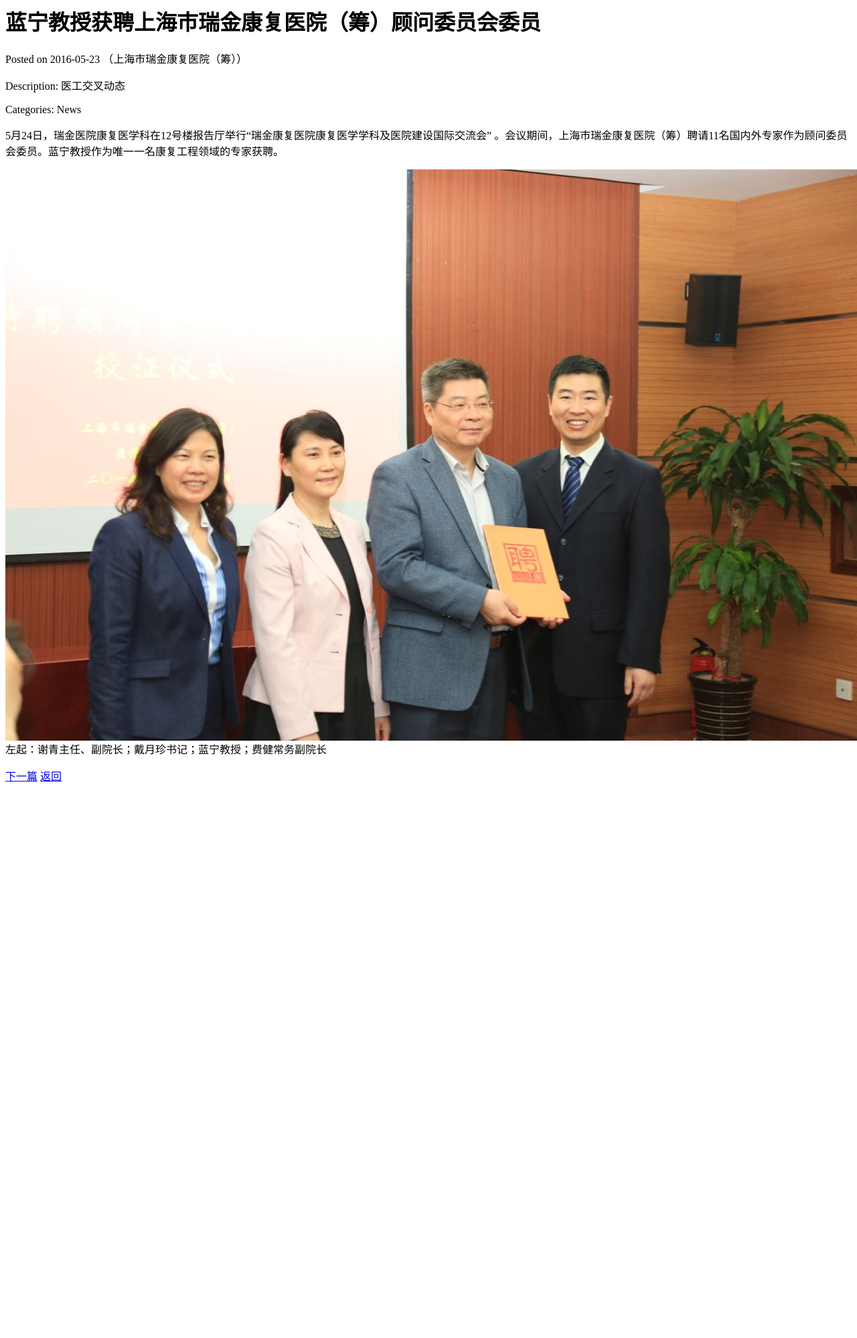
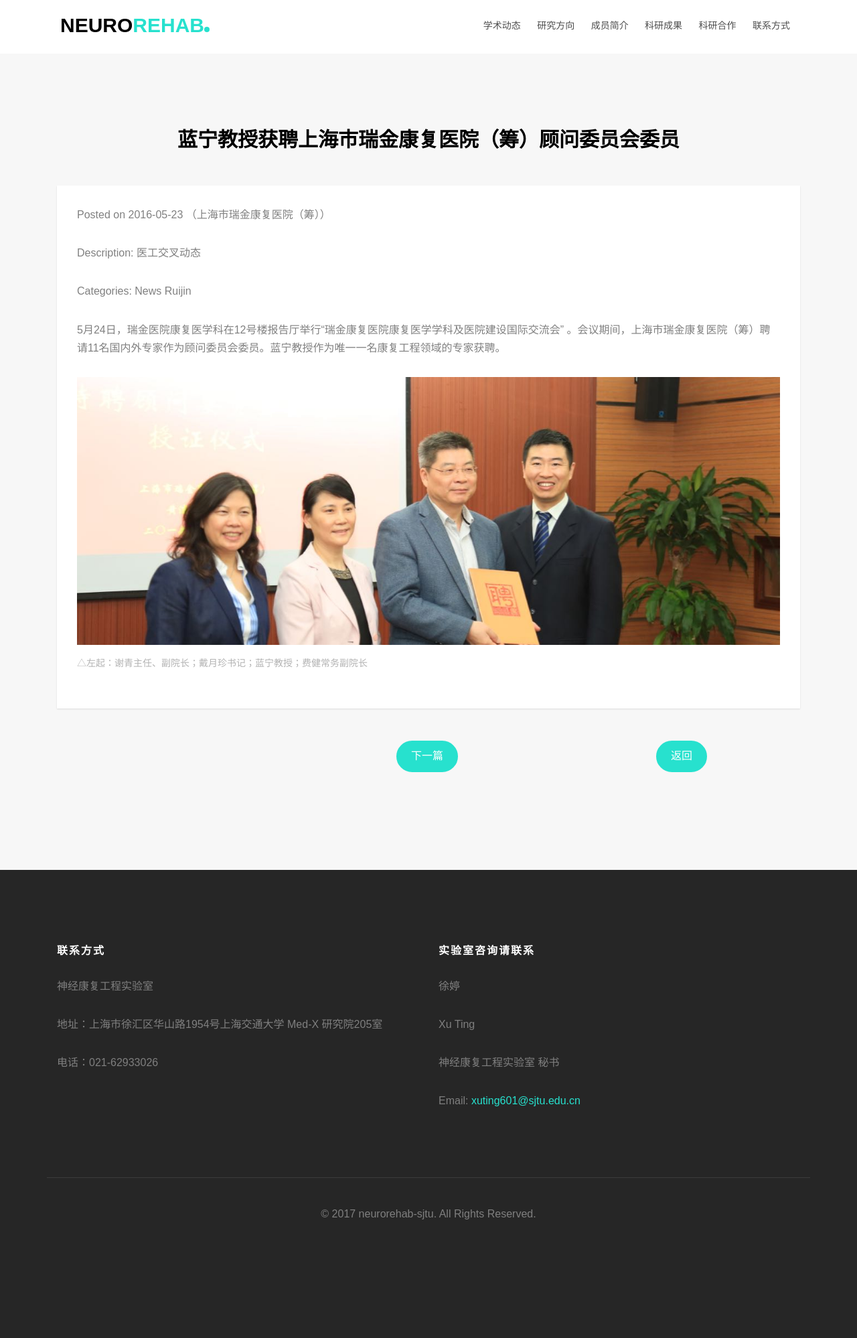
Before and after one commit to cai-yang/neurorehab, a Django app: page /article/1/ in a window 1280 px wide. Shown: the whole page at 67% size. Before the commit the page ends 1167 px from the top, so only its background shows below. Run offline with Django 3.2, Linux system fonts and the light colour scheme; data comes from the database, SQL or seed files in the repository; some libraries are stand-ins or nearby versions; some web fonts are replaced.

Commit message:
improve the article site

```diff
--- a/page/templates/article.html
+++ b/page/templates/article.html
@@ -1,4 +1,13 @@
-<h1>{{a.title}}</h1>
+{%include 'head.html'%}
+<div id="fh5co-blog-section" class="fh5co-light-grey-section">
+  <div class="container">
+    <div class="col-md-12 col-md-offset-0 text-center fh5co-heading animate-box">
+      <h2>{{a.title}}</h2>
+    </div>
+    <div class="col-md-12 col-sm-12 animate-box">
+      <a class="item-grid">
+        <div class="v-align">
+          <div class="v-align-middle">
             <p class="post-meta">Posted on {{a.date_add|date:"Y-m-d"}}  （{{a.place}}）</p>
 
 
@@ -8,21 +17,38 @@
 
             <p class="post-meta">Categories:
 
-{{a.cate}}
+            {{a.cate}} {{a.cate2}}
 
             </p>
 
-</header>
-
             <p>{{a.content}}</p>
 
-<p><img src="/static/images/{{a.pic}}" alt="" />
-{{a.pic_disc}}</p>
 
+            <div class="image" style="background-image: url(/static/images/{{a.pic}})"></div>
+            <h5>△{{a.pic_disc}}</h5>
+          </div>
+        </div>
+      </a>
+    </div>
     {%if a.previous_num%}
-<a href="/article/{{a.previous_num}}/">上一篇</a>
+    <div class="col-md-4 text-center animate-box">
+      <p><a href="/article/{{a.previous_num}}/" class="btn btn-primary with-arrow">上一篇<i class="icon-arrow-right"></i></a></p>
+    </div>
+    {%else%}
+    <div class="col-md-4 text-center animate-box">
+    </div>
     {%endif%}
     {%if a.next_num%}
-<a href="/article/{{a.next_num}}/">下一篇</a>
+    <div class="col-md-4 text-center animate-box">
+      <p><a href="/article/{{a.next_num}}/" class="btn btn-primary with-arrow">下一篇<i class="icon-arrow-right"></i></a></p>
+    </div>
+    {%else%}
+    <div class="col-md-4 text-center animate-box">
+    </div>
     {%endif%}
-<a href="/hottopics/">返回</a>
+    <div class="col-md-4 text-center animate-box">
+      <p><a href="/hottopics/" class="btn btn-primary with-arrow">返回<i class="icon-arrow-right"></i></a></p>
+    </div>
+</div>
+</div>
+{%include 'foot.html'%}
--- a/page/templates/head.html
+++ b/page/templates/head.html
@@ -1,4 +1,3 @@
-
 <!DOCTYPE html>
 <!--[if lt IE 7]>      <html class="no-js lt-ie9 lt-ie8 lt-ie7"> <![endif]-->
 <!--[if IE 7]>         <html class="no-js lt-ie9 lt-ie8"> <![endif]-->
```
Also changed, not shown: 1 other file. Lines whose indentation alone changed are shown as unchanged.
